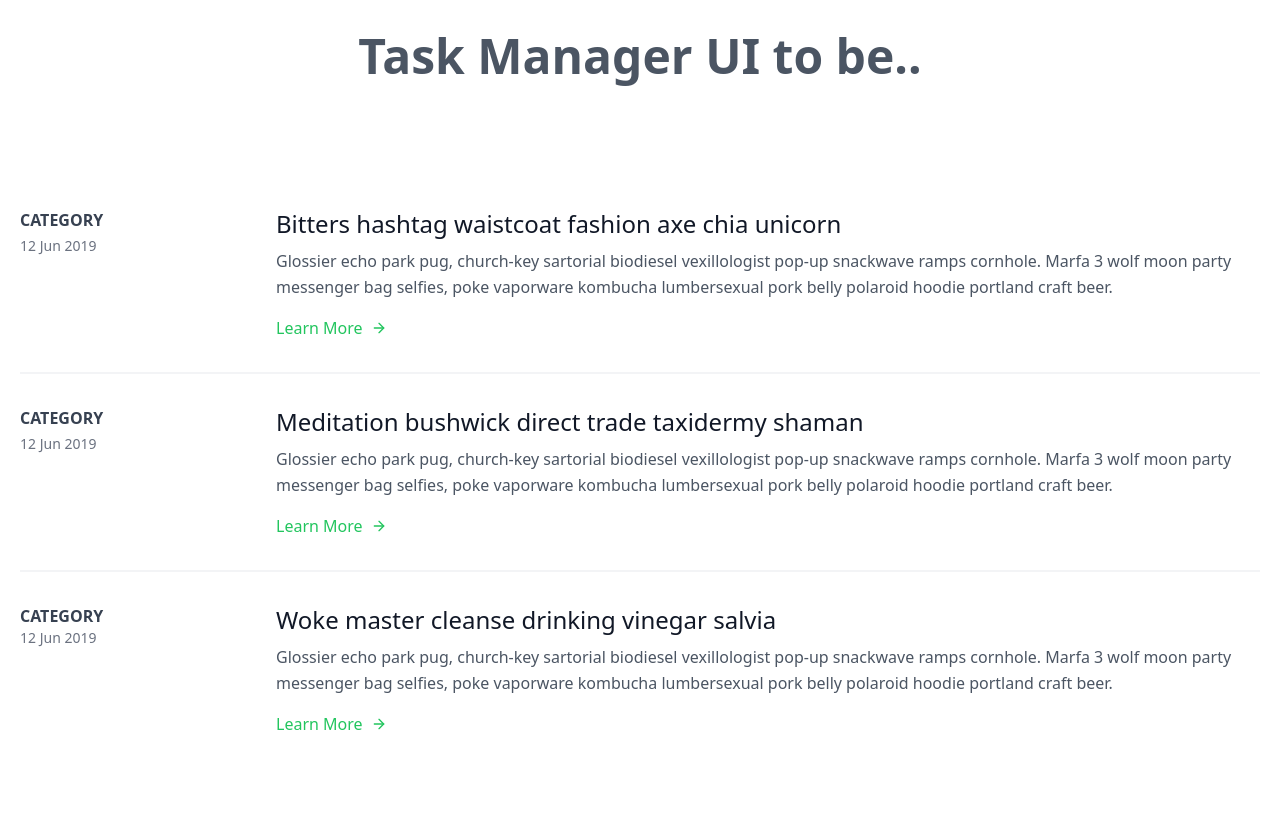
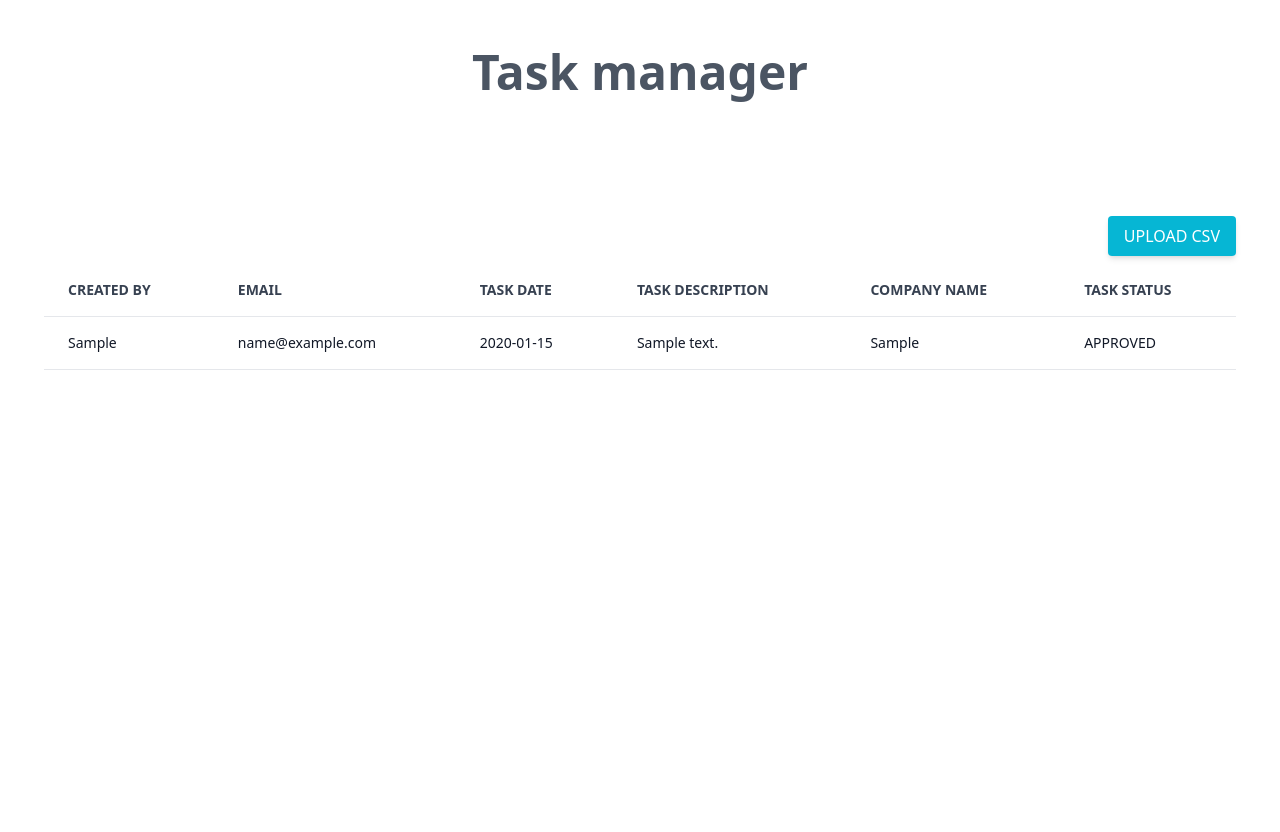
Before and after one commit to Signolteam/coding-challenges, a Django app: page / in a window 1280 px wide. After the commit the page ends 370 px from the top, so only its background shows below. Run offline with Django 4.2, Linux system fonts and the light colour scheme; tables that the repository leaves empty hold one stand-in row (values such as "Sample post"); style sheets or scripts are compiled from the project's sources; some libraries are stand-ins or nearby versions.

Commit message:
csv upload functionality added

```diff
--- a/tasks/models.py
+++ b/tasks/models.py
@@ -3,14 +3,14 @@ from django.db import models
 
 class Task(models.Model):
     STATUS_CHOICES = [
-        ('0 Approved','Approved'),
-        ('1 Rejected','Rejected'),
-        ('2 Review','Review'),
+        ('IN_REVIEW','IN_REVIEW'),
+        ('APPROVED','APPROVED'),
+        ('REJECTED','REJECTED'),
     ]
     description = models.CharField(max_length=1000)
     created_by = models.CharField(max_length=255)
     email = models.EmailField(max_length=255)
-    completed_by = models.DateTimeField(blank=True)
+    completed_by = models.DateField(blank=True)
     company = models.CharField(max_length=255)
     status = models.CharField(max_length=255, default='2', choices=STATUS_CHOICES)
     timestamp = models.DateField(default=datetime.datetime.now, blank=True)
--- a/tasks/templates/tasks/tasks.html
+++ b/tasks/templates/tasks/tasks.html
@@ -1,56 +1,70 @@
 {% extends "base.html" %}
 {% load static %}
 {% block content %}
-<section class="text-gray-600 body-font overflow-hidden">
-  <h1 class="text-5xl font-bold p-8 text-center">Task Manager UI to be..</h1>
+<script src="{% static 'tasks/tasks.js' %}"></script>
+<section class="text-gray-600 body-font overflow-hidden m-6">
+  <h1 class="text-5xl font-bold text-center p-6">Task manager</h1>
   <div class="container px-5 py-24 mx-auto">
-    <div class="-my-8 divide-y-2 divide-gray-100">
-      <div class="py-8 flex flex-wrap md:flex-nowrap">
-        <div class="md:w-64 md:mb-0 mb-6 flex-shrink-0 flex flex-col">
-          <span class="font-semibold title-font text-gray-700">CATEGORY</span>
-          <span class="mt-1 text-gray-500 text-sm">12 Jun 2019</span>
-        </div>
-        <div class="md:flex-grow">
-          <h2 class="text-2xl font-medium text-gray-900 title-font mb-2">Bitters hashtag waistcoat fashion axe chia unicorn</h2>
-          <p class="leading-relaxed">Glossier echo park pug, church-key sartorial biodiesel vexillologist pop-up snackwave ramps cornhole. Marfa 3 wolf moon party messenger bag selfies, poke vaporware kombucha lumbersexual pork belly polaroid hoodie portland craft beer.</p>
-          <a class="text-green-500 inline-flex items-center mt-4">Learn More
-            <svg class="w-4 h-4 ml-2" viewBox="0 0 24 24" stroke="currentColor" stroke-width="2" fill="none" stroke-linecap="round" stroke-linejoin="round">
-              <path d="M5 12h14"></path>
-              <path d="M12 5l7 7-7 7"></path>
-            </svg>
-          </a>
-        </div>
-      </div>
-      <div class="py-8 flex flex-wrap md:flex-nowrap">
-        <div class="md:w-64 md:mb-0 mb-6 flex-shrink-0 flex flex-col">
-          <span class="font-semibold title-font text-gray-700">CATEGORY</span>
-          <span class="mt-1 text-gray-500 text-sm">12 Jun 2019</span>
-        </div>
-        <div class="md:flex-grow">
-          <h2 class="text-2xl font-medium text-gray-900 title-font mb-2">Meditation bushwick direct trade taxidermy shaman</h2>
-          <p class="leading-relaxed">Glossier echo park pug, church-key sartorial biodiesel vexillologist pop-up snackwave ramps cornhole. Marfa 3 wolf moon party messenger bag selfies, poke vaporware kombucha lumbersexual pork belly polaroid hoodie portland craft beer.</p>
-          <a class="text-green-500 inline-flex items-center mt-4">Learn More
-            <svg class="w-4 h-4 ml-2" viewBox="0 0 24 24" stroke="currentColor" stroke-width="2" fill="none" stroke-linecap="round" stroke-linejoin="round">
-              <path d="M5 12h14"></path>
-              <path d="M12 5l7 7-7 7"></path>
-            </svg>
-          </a>
-        </div>
-      </div>
-      <div class="py-8 flex flex-wrap md:flex-nowrap">
-        <div class="md:w-64 md:mb-0 mb-6 flex-shrink-0 flex flex-col">
-          <span class="font-semibold title-font text-gray-700">CATEGORY</span>
-          <span class="text-sm text-gray-500">12 Jun 2019</span>
-        </div>
-        <div class="md:flex-grow">
-          <h2 class="text-2xl font-medium text-gray-900 title-font mb-2">Woke master cleanse drinking vinegar salvia</h2>
-          <p class="leading-relaxed">Glossier echo park pug, church-key sartorial biodiesel vexillologist pop-up snackwave ramps cornhole. Marfa 3 wolf moon party messenger bag selfies, poke vaporware kombucha lumbersexual pork belly polaroid hoodie portland craft beer.</p>
-          <a class="text-green-500 inline-flex items-center mt-4">Learn More
-            <svg class="w-4 h-4 ml-2" viewBox="0 0 24 24" stroke="currentColor" stroke-width="2" fill="none" stroke-linecap="round" stroke-linejoin="round">
-              <path d="M5 12h14"></path>
-              <path d="M12 5l7 7-7 7"></path>
-            </svg>
-          </a>
+    <form onchange="submit()" class="flex justify-end" action="{% url 'tasks:csv'%}" method="POST" enctype="multipart/form-data">
+      {% csrf_token %}
+      <label class="rounded shadow-md bg-cyan-500 px-4 py-2 text-white z-10 cursor-pointer hover:bg-cyan-700 ease-in-out duration-200" for="upload-csv">
+        UPLOAD CSV
+      </label>
+      <input class="opacity-0 absolute -z-1" name="upload-csv" type="file" id="upload-csv" accept=".csv">
+    </form>
+    <div class="flex flex-col">
+      <div class="overflow-x-auto sm:-mx-6 lg:-mx-8">
+        <div class="py-2 inline-block min-w-full sm:px-6 lg:px-8">
+          <div class="overflow-hidden">
+            <table class="min-w-full">
+              <thead class="border-b text-sm font-medium text-gray-700 text-left">
+                <tr>
+                  <th scope="col" class="px-6 py-4">
+                    CREATED BY
+                  </th>
+                  <th scope="col" class="px-6 py-4">
+                    EMAIL
+                  </th>
+                  <th scope="col" class="px-6 py-4">
+                    TASK DATE
+                  </th>
+                  <th scope="col" class="px-6 py-4">
+                    TASK DESCRIPTION
+                  </th>
+                  <th scope="col" class="px-6 py-4">
+                    COMPANY NAME
+                  </th>
+                  <th scope="col" class="px-6 py-4">
+                    TASK STATUS
+                  </th>
+                </tr>
+              </thead>
+              <tbody>
+              {% for task in tasks %}
+              <tr class="bg-white border-b">
+                <td class="px-6 py-4 whitespace-nowrap text-sm font-medium text-gray-900">
+                  {{task.created_by}}
+                </td>
+                <td class="text-sm text-gray-900 font-light px-6 py-4 whitespace-nowrap">
+                  {{task.email}}
+                </td>
+                <td class="text-sm text-gray-900 font-light px-6 py-4 whitespace-nowrap">
+                  {{task.completed_by|date:'Y-m-d'}}
+                </td>
+                <td class="text-sm text-gray-900 font-light px-6 py-4 whitespace-nowrap">
+                  {{task.description}}
+                </td>
+                <td class="text-sm text-gray-900 font-light px-6 py-4 whitespace-nowrap">
+                  {{task.company}}
+                </td>
+                <td class="text-sm text-gray-900 font-light px-6 py-4 whitespace-nowrap">
+                  {{task.status}}
+                </td>
+              </tr>
+              {% endfor %}
+              </tbody>
+            </table>
+          </div>
         </div>
       </div>
     </div>
--- a/tasks/urls.py
+++ b/tasks/urls.py
@@ -1,8 +1,12 @@
-from .views import TaskViewGeneric
+from .views import (
+    TaskViewGeneric,
+    upload_csv,
+)
 from django.urls import path
 
 app_name = 'post'
 
 urlpatterns =[
-    path('', TaskViewGeneric.as_view(), name='tasks'),
+    path('', TaskViewGeneric.as_view(), name='task'),
+    path('csv', upload_csv, name='csv'),
 ]
--- a/tasks/views.py
+++ b/tasks/views.py
@@ -1,3 +1,5 @@
+from django.urls import reverse
+from django.http import HttpResponseRedirect
 from django.views import generic
 from rest_framework import viewsets
 from .serializers import TaskSerializer
@@ -11,8 +13,41 @@ class TaskView(viewsets.ModelViewSet):
 
 class TaskViewGeneric(generic.ListView):
     paginate_by = 25
-    template_name = "tasks/tasks.html"
-    context_object_name = "tasks"
+    template_name = 'tasks/tasks.html'
+    context_object_name = 'tasks'
 
     def get_queryset(self):
         return Task.objects.all().order_by('-status')
+
+
+# TODO Raise messages instead of fail silently in all exceptions.
+def upload_csv(request):
+    if "GET" == request.method:
+        return HttpResponseRedirect(reverse('tasks:task'))
+    if "POST" == request.method:
+        try:
+            csv_file = request.FILES['upload-csv']
+            if not csv_file.name.endswith('.csv'):
+                return HttpResponseRedirect(reverse('tasks:task'))
+            if csv_file.multiple_chunks():
+                return HttpResponseRedirect(reverse('tasks:task'))
+            file_data = csv_file.read().decode("utf-8")
+
+            lines = file_data.split("\n")
+            for line in lines[1:]:
+                fields = line.split(",")
+                print(fields)
+                data_dict = {}
+                data_dict['created_by'] = fields[0]
+                data_dict['email'] = fields[1]
+                data_dict['company'] = fields[2]
+                data_dict['completed_by'] = fields[3]
+                data_dict['description'] = fields[4]
+                data_dict['status'] = fields[5]
+                try:
+                    Task.objects.create(**data_dict)
+                except Exception:
+                    pass
+            return HttpResponseRedirect(reverse('tasks:task'))
+        except Exception:
+            return HttpResponseRedirect(reverse('tasks:task'))
--- a/templates/base.html
+++ b/templates/base.html
@@ -7,8 +7,6 @@
     <meta http-equiv="X-UA-Compatible" content="IE=edge">
     <meta name="viewport" content="width=device-width, initial-scale=1.0">
     {% tailwind_css %}
-    <!-- CSS -->
-    <link rel="stylesheet" href="{% static 'amanager/css/style.css' %}">
 </head>
 <body>
     {% block content %}
```
Also changed, not shown: tasks/migrations/0006_alter_task_status.py (added), tasks/migrations/0007_alter_task_completed_by.py (added), tasks/migrations/0008_alter_task_completed_by.py (added), tasks/migrations/0009_alter_task_completed_by.py (added).
